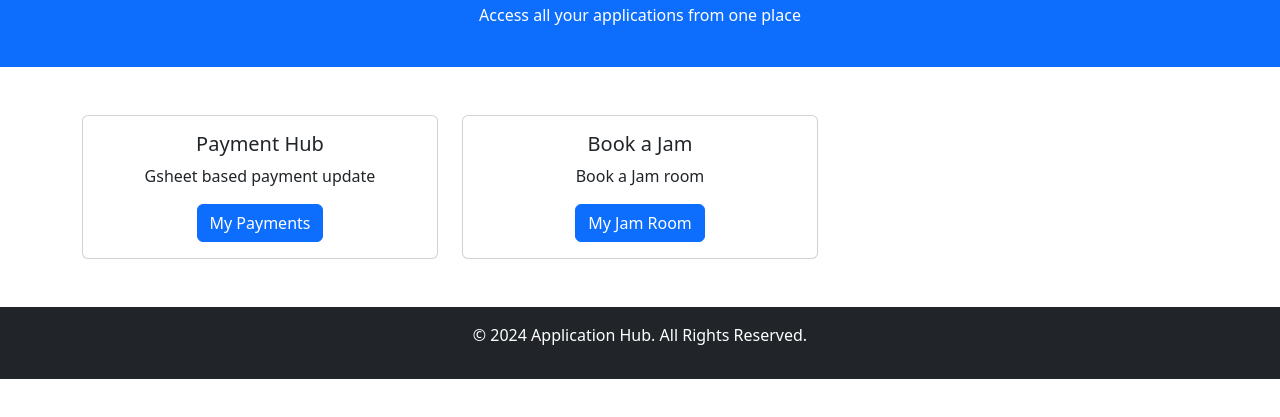
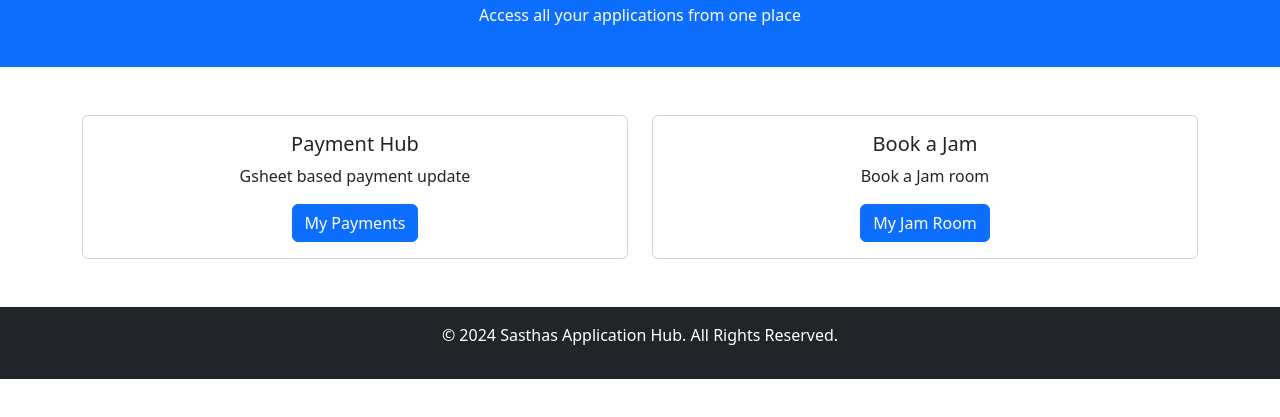
Before and after one commit to getting2vinod/addpayment, a plain HTML site: page nginx/index.html in a window 1280 px wide. Shown: the part 77-494 px from the top of the page. Drawn offline with nearby package versions, Linux system fonts and the light colour scheme.

Commit message:
Updated landing layout

```diff
--- a/nginx/index.html
+++ b/nginx/index.html
@@ -17,7 +17,7 @@
 
   <!-- Main Section -->
   <main class="container my-5">
-    <div class="row row-cols-1 row-cols-md-3 g-4">
+    <div class="row row-cols-1 row-cols-md-2 g-4">
 
       <!-- Application 1 -->
       <div class="col">
@@ -51,7 +51,7 @@
 
   <!-- Footer -->
   <footer class="bg-dark text-white text-center py-3">
-    <p>&copy; 2024 Application Hub. All Rights Reserved.</p>
+    <p>&copy; 2024 Sasthas Application Hub. All Rights Reserved.</p>
   </footer>
 
   <!-- Bootstrap JS (Optional, for interactivity) -->
```
